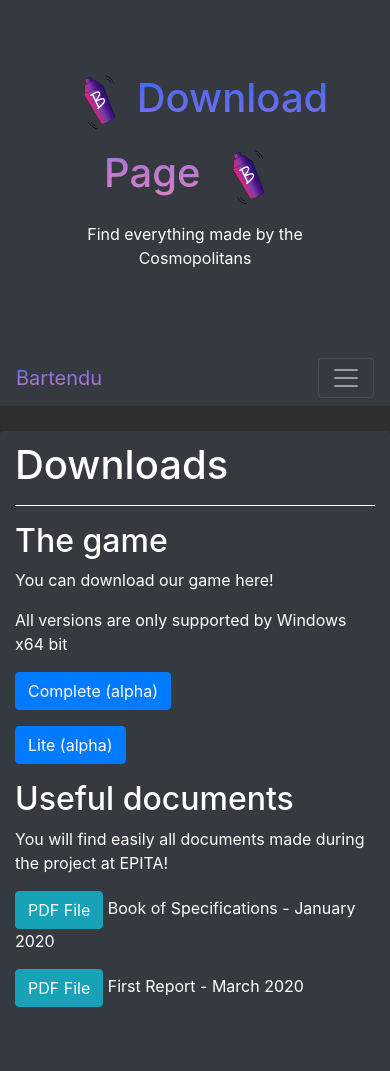
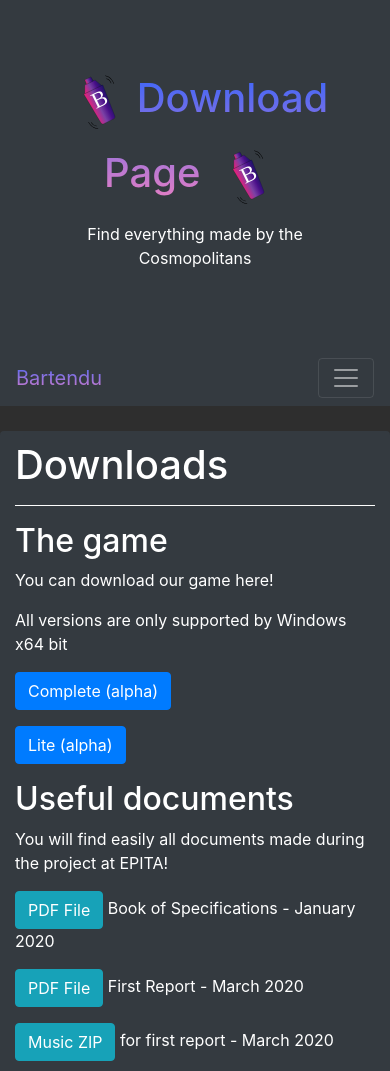
Before and after one commit to areas0/website, a plain HTML site: page download.html in a window 390 px wide. Shown: the top 1071 px of the page. Drawn offline with nearby package versions, Linux system fonts and the light colour scheme.

Commit message:
Update to various files
-> Added new svg for better mobile layout
-> Added slot for music download on download page

```diff
--- a/download.html
+++ b/download.html
@@ -13,7 +13,7 @@
 <body>
     <header>
         <div class="container-fluid text-center bg-dark text-white top" style="margin-bottom:0">
-            <h1 class="bartendu"><img src="files/img/BartenduLogoInGame.png" width="75px" height="75px">Download Page <img src="files/img/BartenduLogoInGame.png" width="75px" height="75px"></h1>
+            <h1 class="bartendu"><img src="files/img/BartenduLogoInGame.svg" width="75px" height="75px">Download Page <img src="files/img/BartenduLogoInGame.svg" width="75px" height="75px"></h1>
             <p>Find everything made by the Cosmopolitans</p>
           </div>
           <nav class="navbar navbar-expand-sm bg-dark navbar-dark">
@@ -61,6 +61,7 @@
             <p>You will find easily all documents made during the project at EPITA!</p>
             <p><a class="btn btn-info" href="files/pdf/final_book_of_specs.pdf" role="button">PDF File</a> Book of Specifications - January 2020</p>
             <p><a class="btn btn-info" href="#" role="button">PDF File</a> First Report - March 2020</p>
+            <p><a class="btn btn-info" href="#" role="button">Music ZIP</a> for first report - March 2020</p>
         </div>
         <div class="col-md-6" style="margin-top: 50px;margin-bottom: 25px;">
           <div class="list-group">
```
Also changed, not shown: files/img/BartenduLogoInGame.svg (added).
